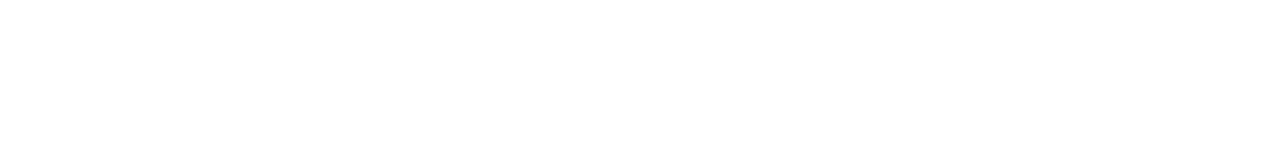
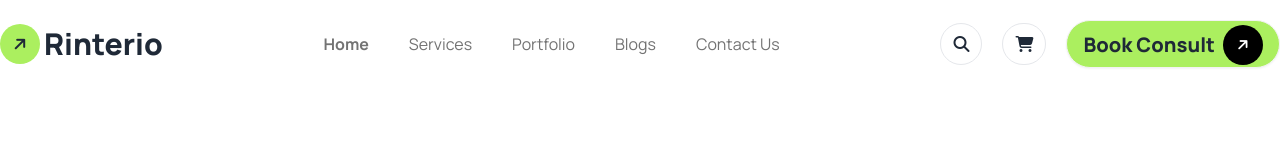
Before and after one commit to Web-Sakib/PH-Assignment-03, a plain HTML site: page index.html in a window 1280 px wide. Drawn offline with nearby package versions, Linux system fonts and the light colour scheme.

Commit message:
navbar complete

```diff
--- a/index.html
+++ b/index.html
@@ -1,11 +1,95 @@
 <!DOCTYPE html>
-<html lang="en">
+<html lang="en" data-theme="light">
 <head>
   <meta charset="UTF-8">
   <meta name="viewport" content="width=device-width, initial-scale=1.0">
-  <title>Document</title>
+  <title>Assignment 03</title>
+
+   <!-- Fontawesome CDN -->
+  <link rel="stylesheet" href="https://cdnjs.cloudflare.com/ajax/libs/font-awesome/6.6.0/css/all.min.css" integrity="sha512-Kc323vGBEqzTmouAECnVceyQqyqdsSiqLQISBL29aUW4U/M7pSPA/gEUZQqv1cwx4OnYxTxve5UMg5GT6L4JJg==" crossorigin="anonymous" referrerpolicy="no-referrer" />
+
+  <!-- Tailwind & Daisy UI CDN -->
+  <link href="https://cdn.jsdelivr.net/npm/daisyui@4.12.10/dist/full.min.css" rel="stylesheet" type="text/css" />
+  <script src="https://cdn.tailwindcss.com"></script>
+
+  <!-- Google Font Manrope-->
+  <link rel="preconnect" href="https://fonts.googleapis.com">
+  <link rel="preconnect" href="https://fonts.gstatic.com" crossorigin>
+  <link href="https://fonts.googleapis.com/css2?family=Manrope:wght@200..800&display=swap" rel="stylesheet">
+
+  <!-- Tailwind Configuration -->
+  <script>
+    tailwind.config = {
+      theme: {
+        extend: {
+          colors: {
+            primary: '#ABEF5F',
+            secondary: 'rgb(115, 115, 115)',
+          },
+          fontFamily: {
+            Manrope: "Manrope"
+          }
+
+        }
+      }
+    }
+  </script>
+
 </head>
-<body>
+<body class="font-Manrope">
+
+  <Header>
+    <nav class="container mx-auto flex justify-between py-5 sm:px-0 px-5">
+      <!-- left nav -->
+      <div class="flex items-center gap-1 cursor-pointer">
+        <i class="fa-solid fa-arrow-right bg-primary w-10 h-10 flex justify-center items-center rounded-full -rotate-45 "></i>
+        <h2 class="inline text-3xl font-extrabold ">Rinterio</h2>
+      </div>
+
+      <!-- middle nav -->
+      <div class="lg:flex items-center hidden">
+        <ul class="flex gap-10 p-1 text-secondary">
+          <li  class="font-bold"><a href="#">Home</a></li>
+          <li><a href="#">Services</a></li>
+          <li><a href="#">Portfolio</a></li>
+          <li><a href="#">Blogs</a></li>
+          <li><a href="#">Contact Us</a></li>
+        </ul>
+      </div>
+
+      <!-- right nav -->
+      <div class="flex gap-2">
+        <!-- right nav -->
+      <div class="md:flex gap-5 justify-center items-center hidden">
+        <i class="fa-solid fa-magnifying-glass border rounded-full p-3 cursor-pointer"></i>
+        <i class="fa-solid fa-cart-shopping px- border rounded-full p-3 cursor-pointer"></i>
+        <button class="btn bg-primary py-1 rounded-full ">
+          <span class="font-extrabold text-xl">Book Consult </span>
+          <i class="fa-solid fa-arrow-right bg-black text-white w-10 h-10 flex justify-center items-center rounded-full -rotate-45 "></i>
+        </button>
+      </div>
+
+      <!-- dropdown nav -->
+      <div class="dropdown dropdown-end lg:hidden">
+        <div tabindex="0" role="button" class="btn m-1 rounded-full bg-white">
+          <i class="fa-solid fa-bars"></i>
+        </div>
+
+        <ul tabindex="0" class="dropdown-content menu bg-base-100 rounded-box z-[1] w-52 p-2 shadow">
+          <li  class="font-bold"><a href="#">Home</a></li>
+          <li><a href="#">Services</a></li>
+          <li><a href="#">Portfolio</a></li>
+          <li><a href="#">Blogs</a></li>
+          <li><a href="#">Contact Us</a></li>
+        </ul>
+      </div>
+      </div>
+
+
+    </nav>
+
+  </Header>
+
 
 </body>
 </html>
```
Also changed, not shown: tailwind.config.js (added, +8 -0 lines).
